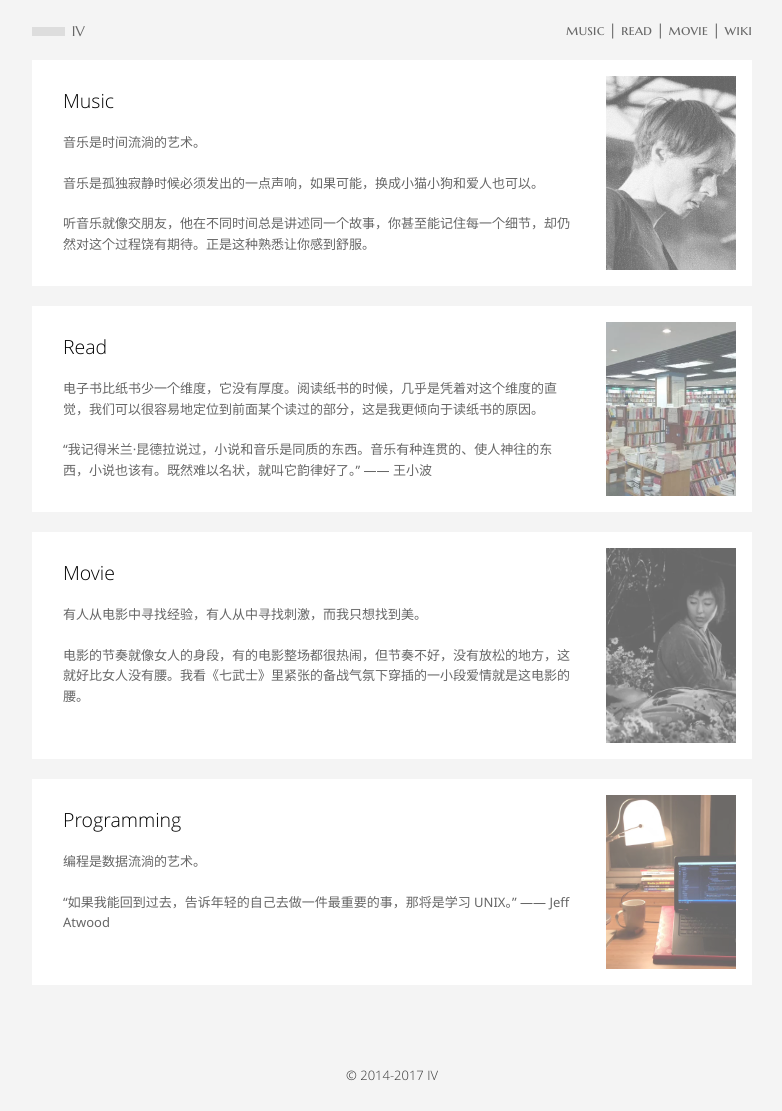
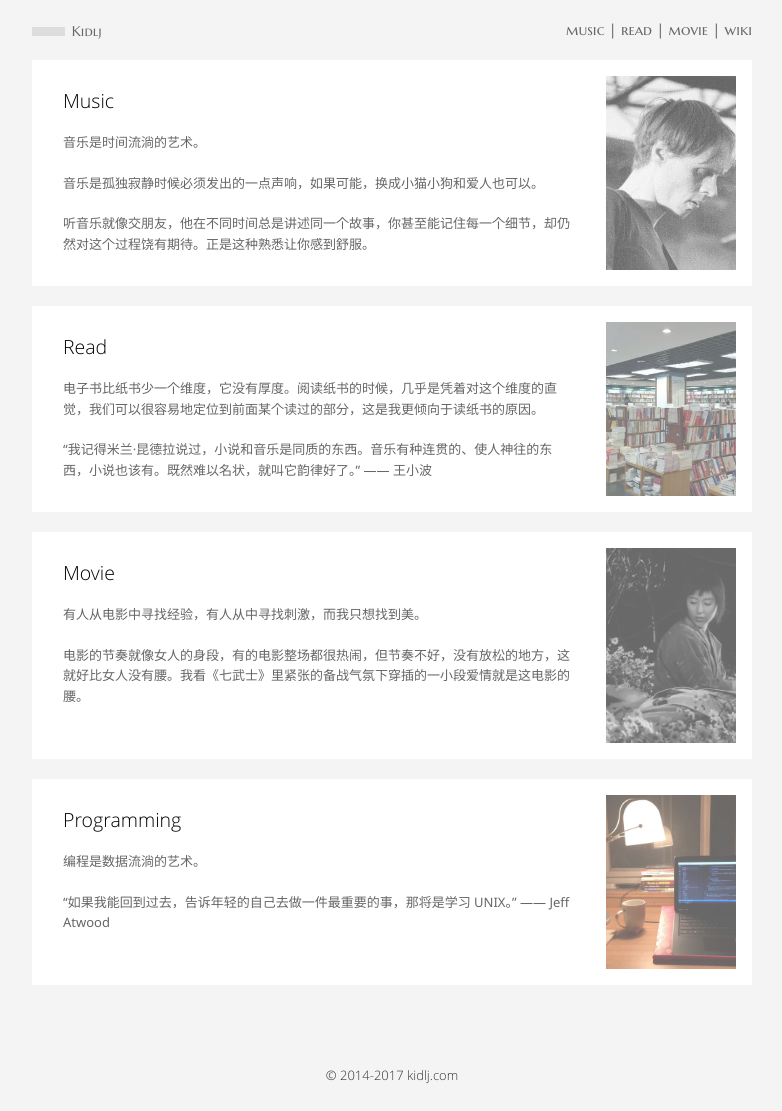
Before and after one commit to kidlj/awei, a Jekyll site: the page built from index.html, in a window 1280 px wide. Shown: the whole page, without its empty margins (248-1030 px from the left). Built offline with Jekyll 4.4.1, drawn with Linux system fonts in a browser that asks for light colours.

Commit message:
logo and footer info swtich to kidlj.com

```diff
--- a/_includes/footer.html
+++ b/_includes/footer.html
@@ -1,5 +1,5 @@
 <footer class="site-footer">
 	<div class="siteinfo">
-		&copy; 2014-2017 IV
+		&copy; 2014-2017 kidlj.com
 	</div>
 </footer>
--- a/_includes/header.html
+++ b/_includes/header.html
@@ -1,7 +1,7 @@
 <header class="site-header">
 		<a class="site-title" href="/">
 		  	<div class="block"></div>
-		  	<span class="text-logo">IV</span>
+		  	<span class="text-logo">Kidlj</span>
 		</a>
 		<nav class="navigator">
 			<a href="/music/">music</a> |
```
